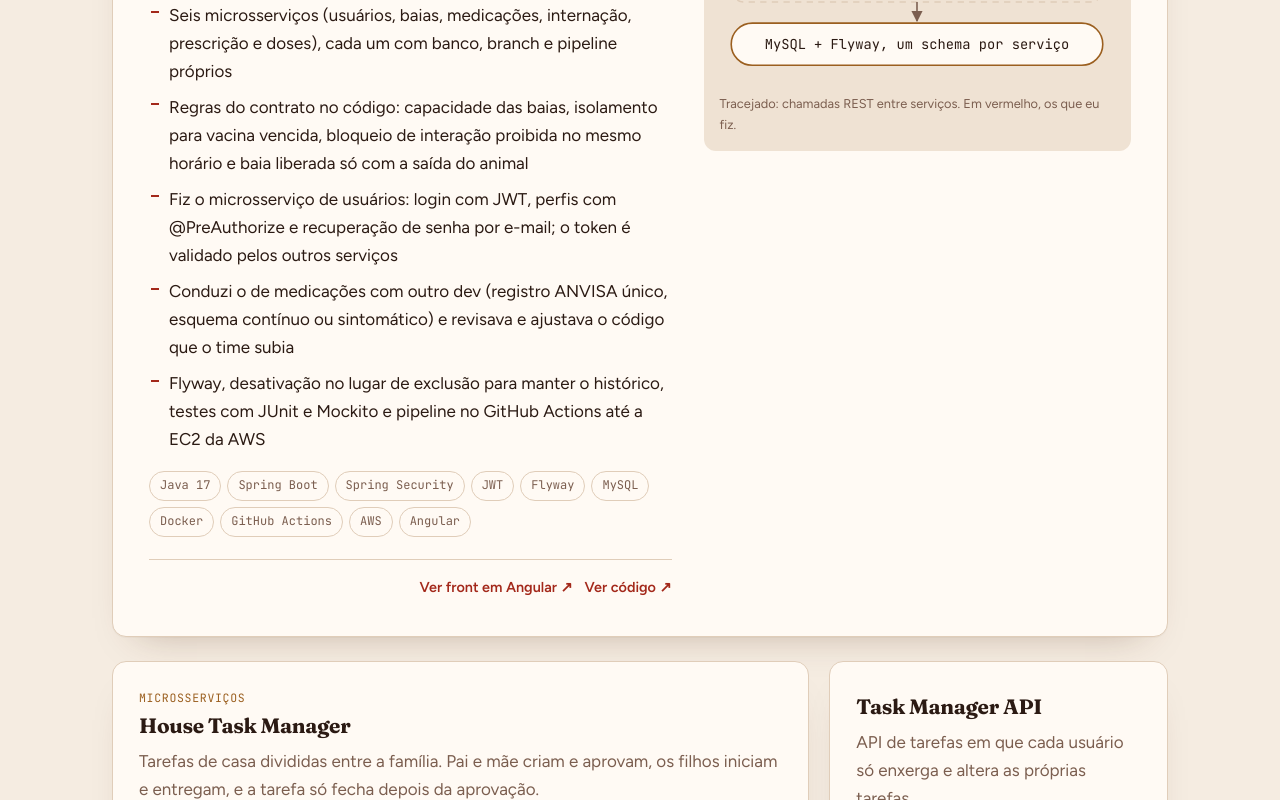
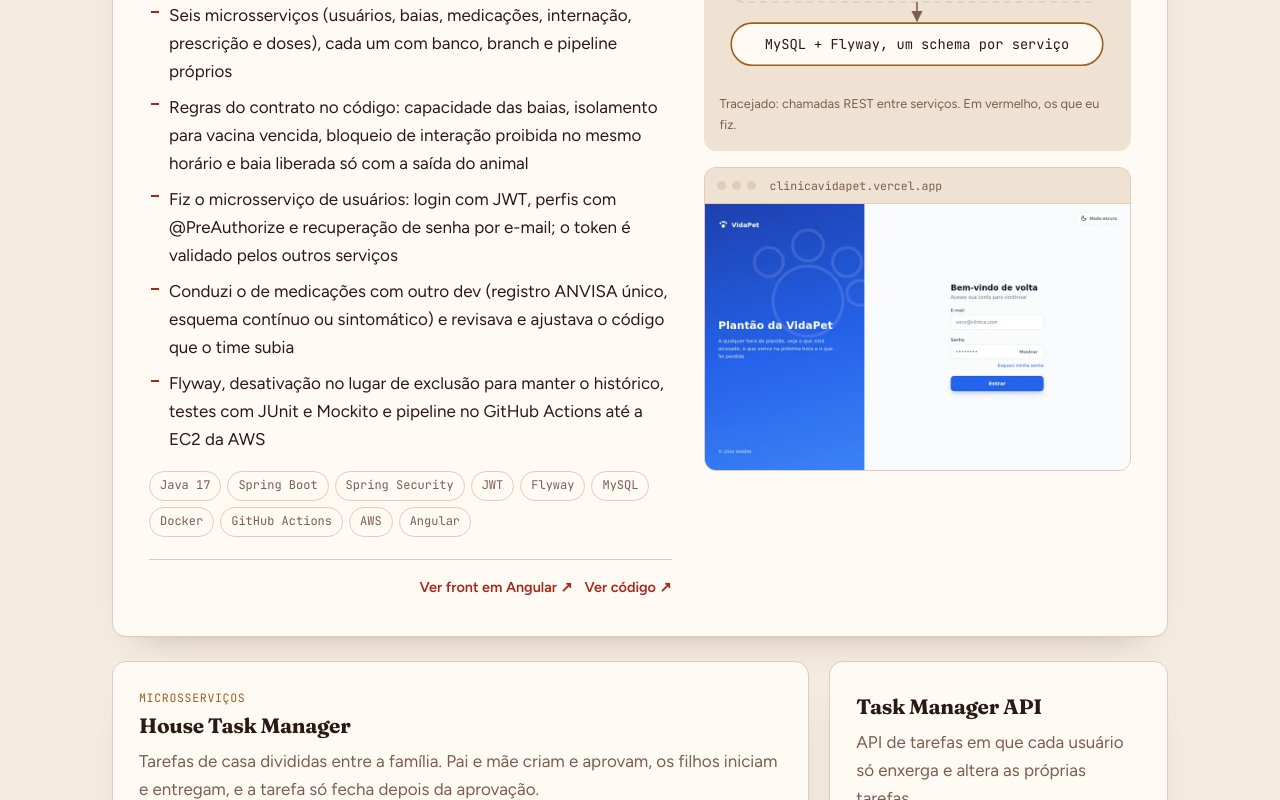
Before and after one commit to Bifaniii/portfolio-web, an Angular app: page / in a window 1280 px wide. Shown: the part 2174-2974 px from the top of the page. Built offline with nearby package versions, Linux system fonts and the light colour scheme.

Commit message:
content: print da tela do Plantão VidaPet abaixo do diagrama do Octopus

```diff
--- a/src/app/data/portfolio.data.ts
+++ b/src/app/data/portfolio.data.ts
@@ -11,6 +11,7 @@ export interface Project {
   stack: string[];
   repo: string;
   demo?: Link;
+  screenshot?: { src: string; alt: string };
   tag?: string;
   featured?: boolean;
 }
@@ -60,6 +61,7 @@ export const PROJECTS: Project[] = [
     stack: ['Java 17', 'Spring Boot', 'Spring Security', 'JWT', 'Flyway', 'MySQL', 'Docker', 'GitHub Actions', 'AWS', 'Angular'],
     repo: 'https://github.com/Bifaniii/Octopus',
     demo: { label: 'Ver front em Angular', url: 'https://clinicavidapet.vercel.app' },
+    screenshot: { src: 'img/octopus-login.webp', alt: 'Tela de login do Plantão VidaPet, o front em Angular do projeto' },
     tag: 'Em equipe · Scrum',
     featured: true,
   },
--- a/src/app/sections/projects/projects.html
+++ b/src/app/sections/projects/projects.html
@@ -30,6 +30,7 @@
           </div>
         </div>
 
+        <div class="visuals">
         <figure class="diagram" aria-label="Arquitetura do Octopus: o front em Angular chama seis microsserviços (usuários, baias, medicações, internação, prescrição e doses), todos validando o JWT emitido pelo de usuários. A internação consulta baias e usuários por REST e a prescrição agenda as doses no serviço de doses. Cada serviço tem seu MySQL com Flyway.">
           <svg viewBox="0 0 360 310" role="img">
             <defs>
@@ -72,6 +73,13 @@
           </svg>
           <figcaption>Tracejado: chamadas REST entre serviços. Em vermelho, os que eu fiz.</figcaption>
         </figure>
+          @if (p.screenshot) {
+            <a class="shot" [href]="p.demo?.url" target="_blank" rel="noopener">
+              <span class="shot-bar" aria-hidden="true"><i></i><i></i><i></i><b>clinicavidapet.vercel.app</b></span>
+              <img [src]="p.screenshot.src" [alt]="p.screenshot.alt" width="960" height="600" loading="lazy" />
+            </a>
+          }
+        </div>
       </article>
     }
 
--- a/src/app/sections/projects/projects.scss
+++ b/src/app/sections/projects/projects.scss
@@ -112,7 +112,6 @@
   display: grid;
   place-items: center;
   align-content: center;
-  align-self: start;
 
   svg {
     width: 100%;
@@ -261,3 +260,52 @@
     }
   }
 }
+
+.visuals {
+  display: grid;
+  gap: 16px;
+  align-content: start;
+}
+
+.shot {
+  display: block;
+  border-radius: 12px;
+  overflow: hidden;
+  border: 1px solid var(--border);
+  background: var(--surface-2);
+  text-decoration: none;
+  transition: transform 0.15s ease, border-color 0.15s ease;
+
+  &:hover {
+    transform: translateY(-2px);
+    border-color: color-mix(in srgb, var(--accent) 50%, var(--border));
+  }
+
+  img {
+    width: 100%;
+    height: auto;
+  }
+}
+
+.shot-bar {
+  display: flex;
+  align-items: center;
+  gap: 6px;
+  padding: 8px 12px;
+  border-bottom: 1px solid var(--border);
+
+  i {
+    width: 9px;
+    height: 9px;
+    border-radius: 50%;
+    background: var(--border);
+  }
+
+  b {
+    margin-left: 8px;
+    font-family: var(--font-mono);
+    font-size: 0.72rem;
+    font-weight: 400;
+    color: var(--muted);
+  }
+}
```
Also changed, not shown: public/img/octopus-login.webp (added).
